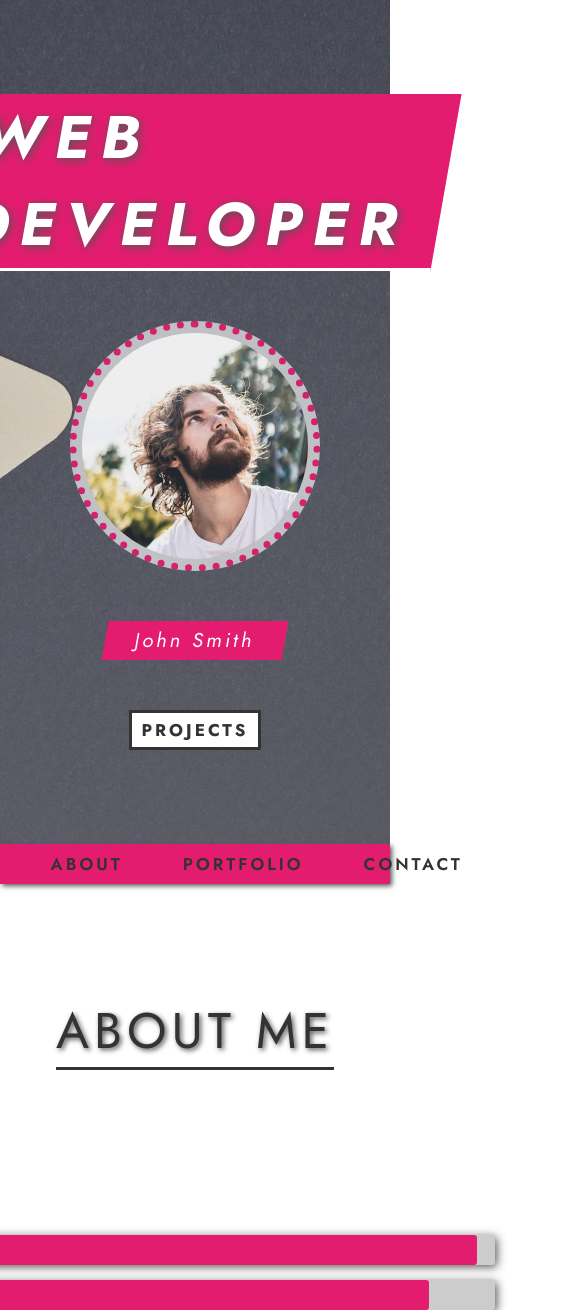
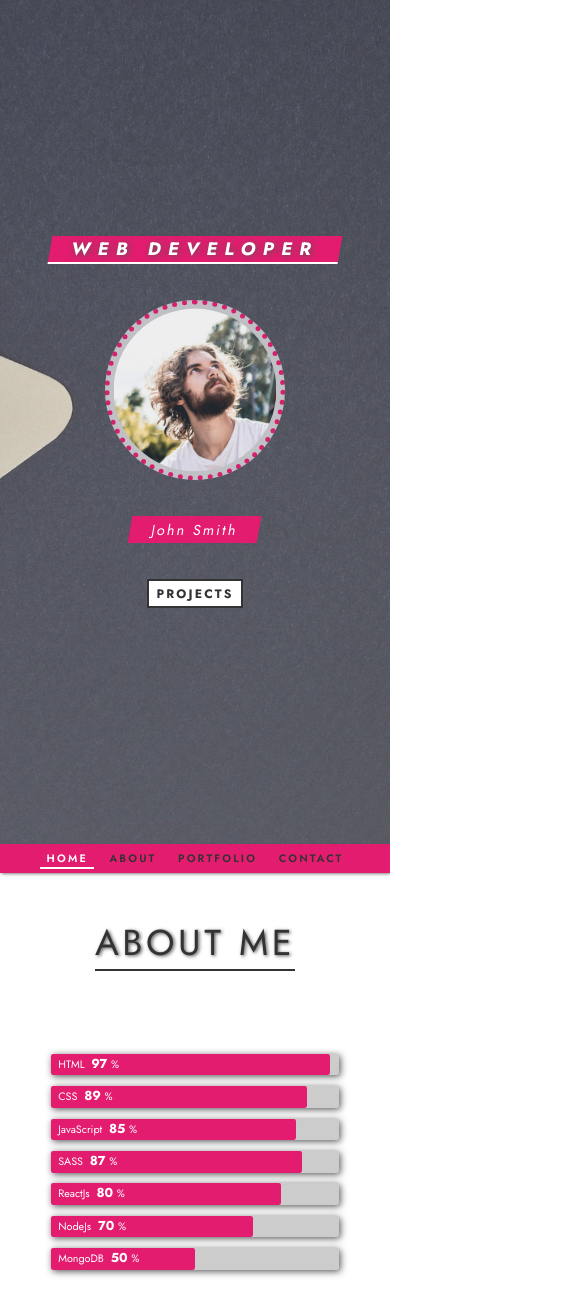
Before and after one commit to petukhov-a/personal-portfolio-site, a plain HTML site: page index.html in a window 390 px wide. Shown: the top 1310 px of the page, 585 px wide, since content can reach past the window. Drawn offline with Linux system fonts and the light colour scheme.

Commit message:
make site responsive

```diff
--- a/style.css
+++ b/style.css
@@ -395,3 +395,93 @@
     text-align: center;
 }
 /* End of Section 5 */
+
+/* Responsive */
+@media (max-width: 1200px) {
+    .services {
+        height: auto;
+        flex-wrap: wrap;
+    }
+
+    .service {
+        margin: 3rem 2rem;
+    }
+
+    .section-4 {
+        height: 80vh;
+    }
+}
+
+@media (max-width: 800px) {
+    .section-1-heading {
+        font-size: 4rem;
+    }
+
+    .progress-bar {
+        width: 50rem;
+    }
+}
+
+@media (max-width: 600px) {
+    .section-1-heading {
+        font-size: 3rem;
+    }
+
+    .navbar-link {
+        margin: 0 2rem;
+        font-size: 1.5rem;
+    }
+
+    .section-2 {
+        padding: 10rem;
+    }
+
+    .section-2-heading {
+        margin-bottom: 10rem;
+    }
+
+    .progress-bar {
+        width: 45rem;
+    }
+
+    .project-img {
+        width: 100%;
+    }
+
+    .contact-form {
+        width: 40rem;
+    }
+
+    .copyright {
+        width: 70%;
+    }
+}
+
+@media (max-width: 500px) {
+    html {
+        font-size: 55%;
+    }
+}
+
+@media (max-width: 450px) {
+    html {
+        font-size: 45%;
+    }
+
+    .section-1-heading {
+        font-size: 2.5rem;
+    }
+
+    .navbar-link {
+        margin: 0 1.5rem;
+    }
+
+    .section-2-heading {
+        text-align: center;
+    }
+
+    .progress-bar {
+        width: 40rem;
+    }
+}
+/* End of Responsive */
```
